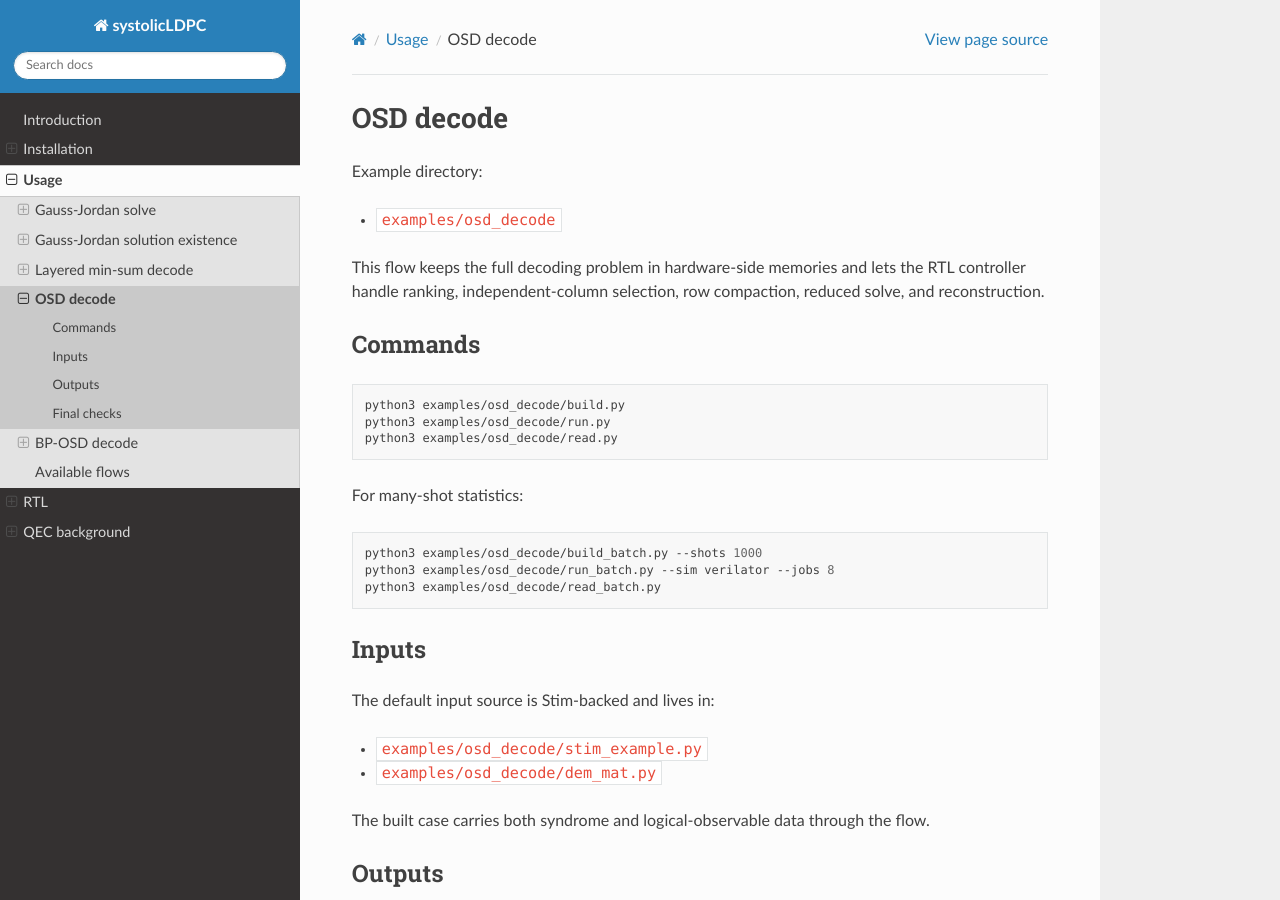
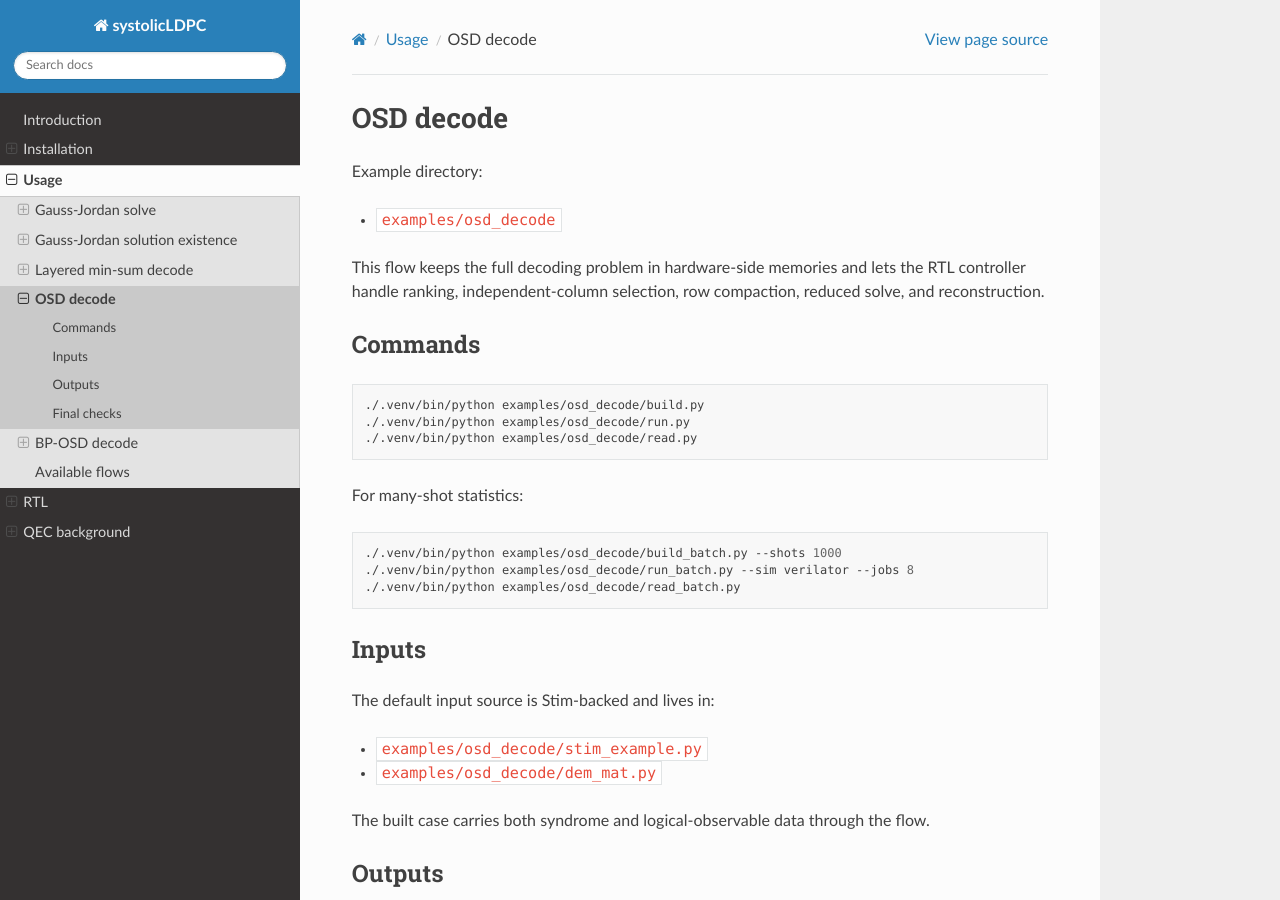
Before and after one commit to ashish-kakkar6/systolicLDPC, a Sphinx documentation site: the page built from docs/source/usage/osd-decode.md, in a window 1280 px wide and 900 px high. Built offline with Sphinx 7.4.7 and the Read the Docs theme 3.1.0, drawn with Linux system fonts in a browser that asks for light colours; pages that are not in the unit, such as notebooks, are missing from menus.

````diff
--- a/docs/source/usage/osd-decode.md
+++ b/docs/source/usage/osd-decode.md
@@ -10,17 +10,17 @@ compaction, reduced solve, and reconstruction.
 ## Commands
 
 ```sh
-python3 examples/osd_decode/build.py
-python3 examples/osd_decode/run.py
-python3 examples/osd_decode/read.py
+./.venv/bin/python examples/osd_decode/build.py
+./.venv/bin/python examples/osd_decode/run.py
+./.venv/bin/python examples/osd_decode/read.py
 ```
 
 For many-shot statistics:
 
 ```sh
-python3 examples/osd_decode/build_batch.py --shots 1000
-python3 examples/osd_decode/run_batch.py --sim verilator --jobs 8
-python3 examples/osd_decode/read_batch.py
+./.venv/bin/python examples/osd_decode/build_batch.py --shots 1000
+./.venv/bin/python examples/osd_decode/run_batch.py --sim verilator --jobs 8
+./.venv/bin/python examples/osd_decode/read_batch.py
 ```
 
 ## Inputs
````
Also changed, not shown: CONTRIBUTING.md (added, +74 -0 lines), README.md (+5 -0 lines), docs/source/getting-started.md (+1 -1 lines), docs/source/usage/bp-osd-decode.md (+3 -3 lines), docs/source/usage/gauss-jordan-sol-existence.md (+3 -3 lines), docs/source/usage/gauss-jordan-solve.md (+3 -3 lines), 2 other files.
